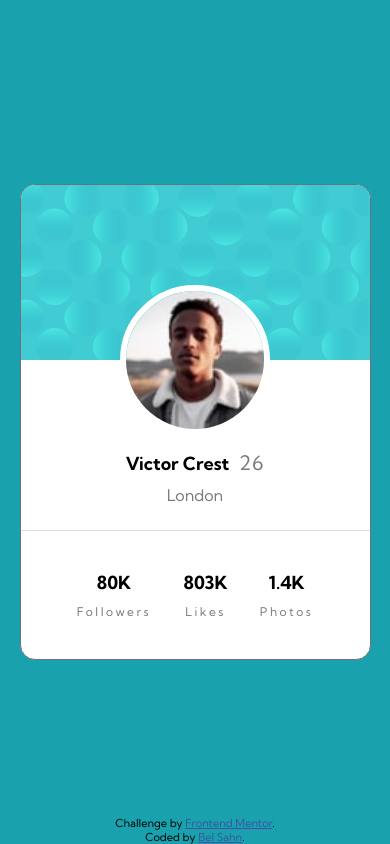
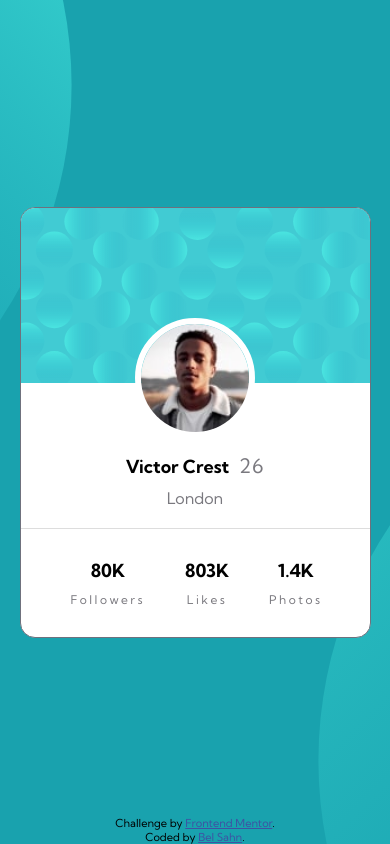
Before and after one commit to BelumS/frontend-mentor-challenges, a website: page profile-card/index.html in a window 390 px wide. Drawn offline with Linux system fonts and the light colour scheme.

Commit message:
feat: full mobile design completed

```diff
--- a/profile-card/sass/abstracts/_mix.scss
+++ b/profile-card/sass/abstracts/_mix.scss
@@ -31,7 +31,4 @@
     @if ($bp == desktop) {
         @media only screen and(min-width: var.$bp-desktop) { @content; }
     }
-    @if ($bp == mobile) {
-        @media only screen and(min-width: var.$bp-mobile) { @content; }
-    }
 }
--- a/profile-card/sass/main.scss
+++ b/profile-card/sass/main.scss
@@ -19,11 +19,10 @@ body {
     font-family: 'Kumbh Sans', sans-serif;
     font-size: var.$font-size-lg;
     background-color: var.$color-dark-cyan;
-    // TODO: BGIMG is last, looks like it'll need linear gradient and %'s
-    // background-image: url("../images/bg-pattern-top.svg");
-    // background-position: center;
-    // background-repeat: no-repeat;
-    // background-size: cover;
+    background-image: url("../images/bg-pattern-top.svg"), url("../images/bg-pattern-bottom.svg");
+    background-position: top -40vh left 170%, bottom -40vh right 170%;
+    background-repeat: no-repeat, no-repeat;
+    background-size: cover, cover;
 }
 
 .container {
@@ -35,7 +34,6 @@ body {
 
 .card {
     width: 90vw;
-    height: max-content;
     border: 1px solid var.$color-gray-dark-1;
     border-radius: 15px;
     background-color: var.$color-white;
@@ -56,12 +54,12 @@ body {
         &--lower {
             @include mix.flexCenterColumn;
             position: relative;
-            top: -75px;
+            top: -65px;
         }
     }
 
     &__img {
-        @include mix.box(150px);
+        @include mix.box(120px);
         object-fit: cover;
         border: 6px solid var.$color-white;
         border-radius: 50%;
@@ -93,7 +91,6 @@ body {
 
     &__bottom {
         border-top: 1px solid #ddd;
-        margin-top: 25px;
     }
 
     &__stats {
@@ -101,11 +98,12 @@ body {
         @include mix.flexCenter;
         flex-flow: row nowrap;
         justify-content: space-around;
-        padding: 40px;
+        padding: 30px;
     }
 
     &__stat {
         @include mix.flexCenterColumn;
+        padding: 0 20px;
 
         &--label {
             margin-top: 10px;
```
Also changed, not shown: profile-card/README-template.md (added), profile-card/css/style.css, 1 other file.
